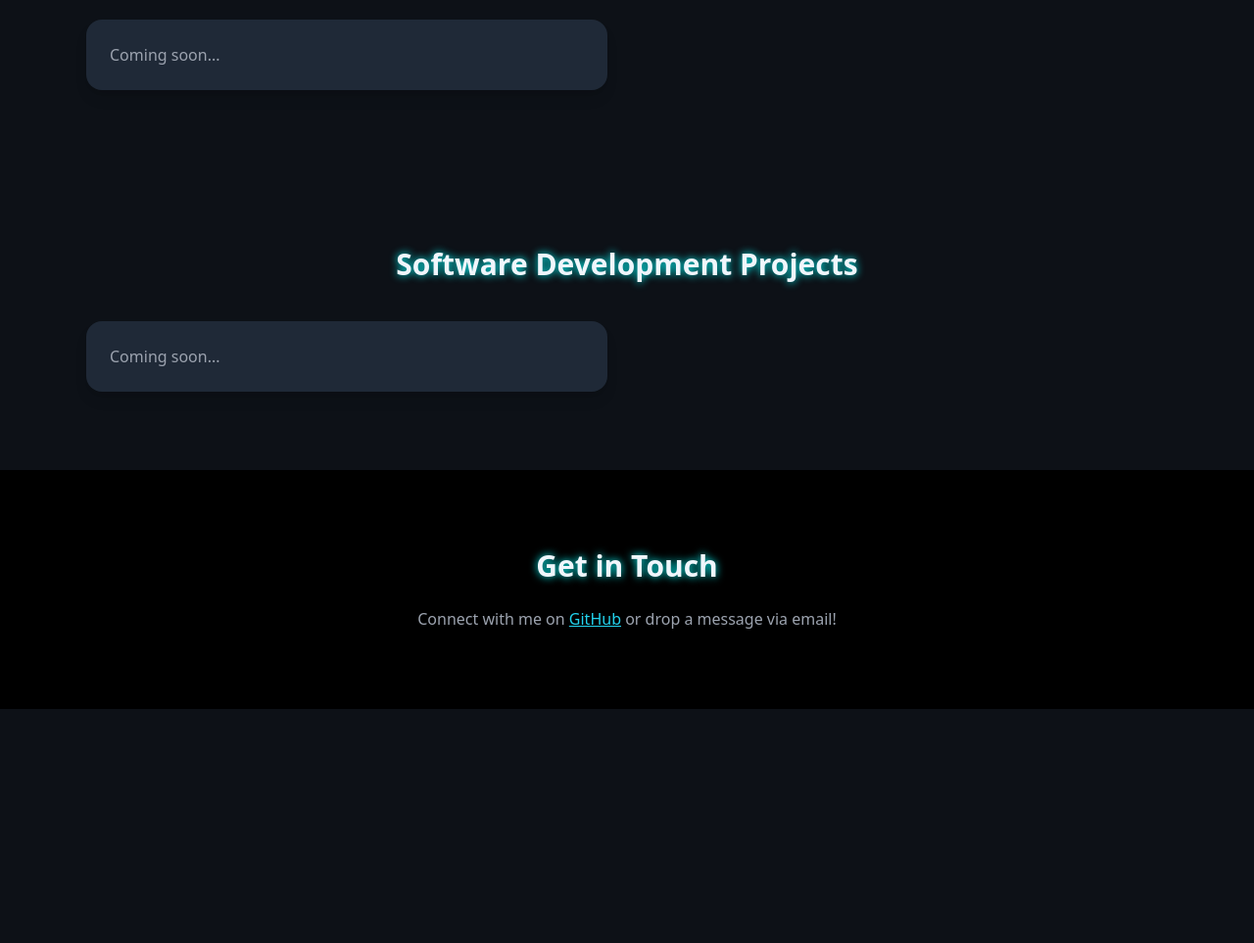
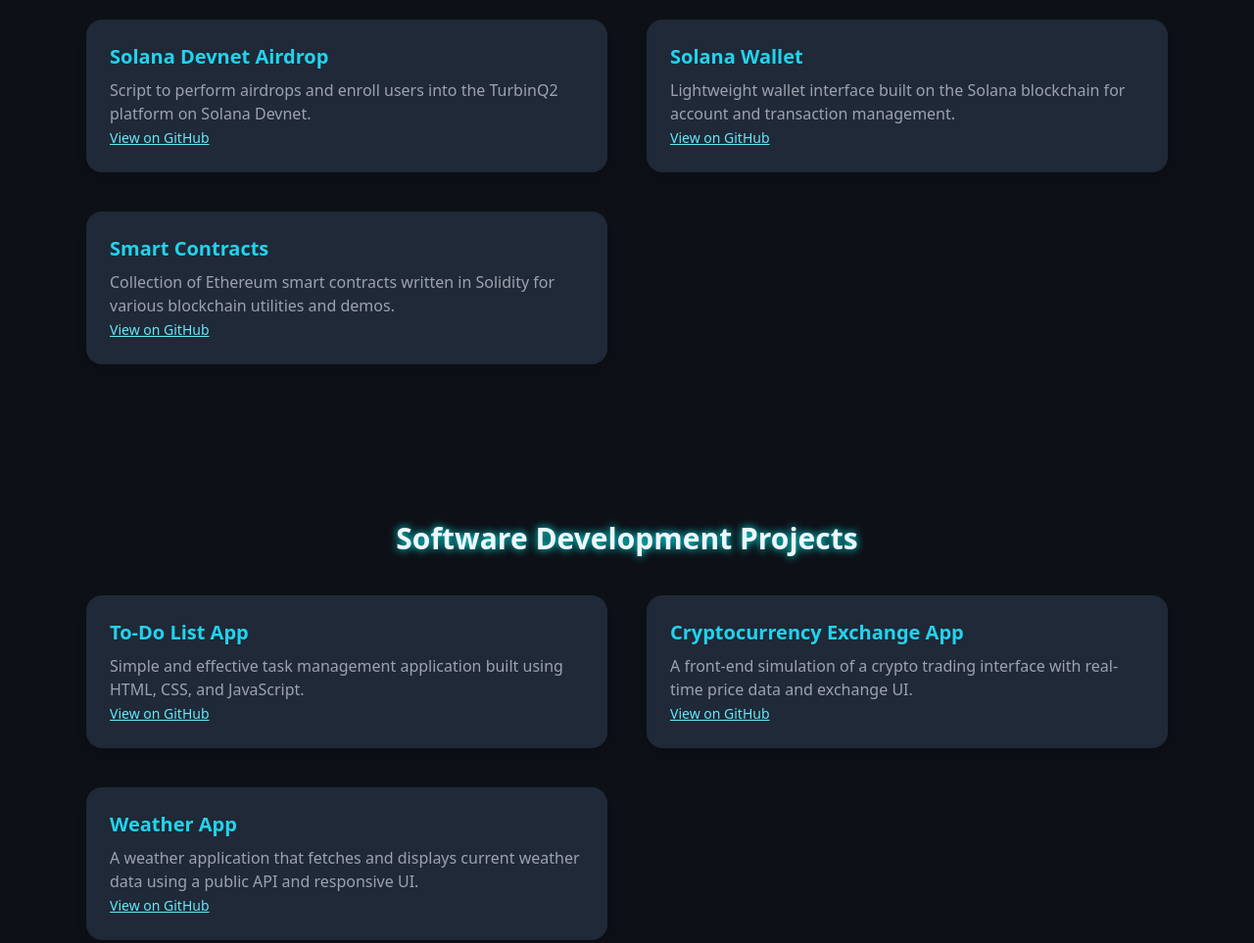
Before and after one commit to VijaydityaSarker/VijaydityaSarker.github.io, a plain HTML site: page index.html in a window 1280 px wide. Shown: the part 1980-2943 px from the top of the page at 98% size. Before the commit the page ends 2704 px from the top, so only its background shows below. Drawn offline with nearby package versions, Linux system fonts and the light colour scheme.

Commit message:
adding web3 and  software development projects

```diff
--- a/index.html
+++ b/index.html
@@ -74,8 +74,21 @@
   <section class="px-6 py-20 max-w-6xl mx-auto" id="web3">
     <h2 class="text-3xl font-bold mb-10 glow-text text-center">Web3 Projects</h2>
     <div class="grid md:grid-cols-2 gap-10">
-      <!-- Add Web3 projects here later -->
-      <div class="bg-gray-800 rounded-2xl p-6 shadow-lg text-gray-400">Coming soon...</div>
+      <div class="bg-gray-800 rounded-2xl p-6 shadow-lg">
+        <h3 class="text-xl font-semibold text-cyan-400">Solana Devnet Airdrop</h3>
+        <p class="text-gray-400 mt-2">Script to perform airdrops and enroll users into the TurbinQ2 platform on Solana Devnet.</p>
+        <a href="http://github.com/VijaydityaSarker/Solana_Devnet_Airdrop_and_Enrollment_to_turbinQ2" class="text-sm text-cyan-300 underline">View on GitHub</a>
+      </div>
+      <div class="bg-gray-800 rounded-2xl p-6 shadow-lg">
+        <h3 class="text-xl font-semibold text-cyan-400">Solana Wallet</h3>
+        <p class="text-gray-400 mt-2">Lightweight wallet interface built on the Solana blockchain for account and transaction management.</p>
+        <a href="https://github.com/VijaydityaSarker/solana_wallet" class="text-sm text-cyan-300 underline">View on GitHub</a>
+      </div>
+      <div class="bg-gray-800 rounded-2xl p-6 shadow-lg">
+        <h3 class="text-xl font-semibold text-cyan-400">Smart Contracts</h3>
+        <p class="text-gray-400 mt-2">Collection of Ethereum smart contracts written in Solidity for various blockchain utilities and demos.</p>
+        <a href="https://github.com/VijaydityaSarker/SmartContracts" class="text-sm text-cyan-300 underline">View on GitHub</a>
+      </div>
     </div>
   </section>
 
@@ -83,8 +96,21 @@
   <section class="px-6 py-20 max-w-6xl mx-auto" id="software-dev">
     <h2 class="text-3xl font-bold mb-10 glow-text text-center">Software Development Projects</h2>
     <div class="grid md:grid-cols-2 gap-10">
-      <!-- Add Software Development projects here later -->
-      <div class="bg-gray-800 rounded-2xl p-6 shadow-lg text-gray-400">Coming soon...</div>
+      <div class="bg-gray-800 rounded-2xl p-6 shadow-lg">
+        <h3 class="text-xl font-semibold text-cyan-400">To-Do List App</h3>
+        <p class="text-gray-400 mt-2">Simple and effective task management application built using HTML, CSS, and JavaScript.</p>
+        <a href="https://github.com/VijaydityaSarker/To_do_list-app" class="text-sm text-cyan-300 underline">View on GitHub</a>
+      </div>
+      <div class="bg-gray-800 rounded-2xl p-6 shadow-lg">
+        <h3 class="text-xl font-semibold text-cyan-400">Cryptocurrency Exchange App</h3>
+        <p class="text-gray-400 mt-2">A front-end simulation of a crypto trading interface with real-time price data and exchange UI.</p>
+        <a href="https://github.com/VijaydityaSarker/Cryptocurrency-exchange-app" class="text-sm text-cyan-300 underline">View on GitHub</a>
+      </div>
+      <div class="bg-gray-800 rounded-2xl p-6 shadow-lg">
+        <h3 class="text-xl font-semibold text-cyan-400">Weather App</h3>
+        <p class="text-gray-400 mt-2">A weather application that fetches and displays current weather data using a public API and responsive UI.</p>
+        <a href="https://github.com/VijaydityaSarker/Weather-app" class="text-sm text-cyan-300 underline">View on GitHub</a>
+      </div>
     </div>
   </section>
 
```
